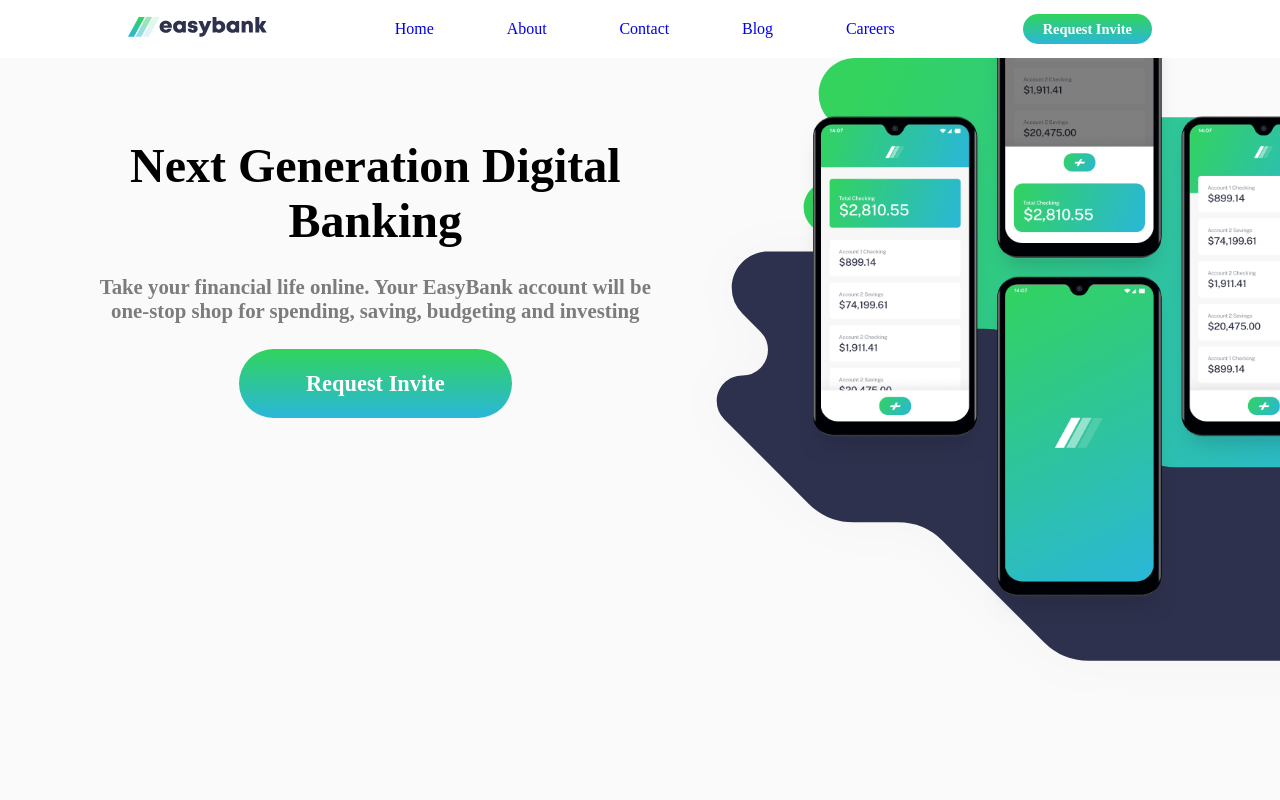
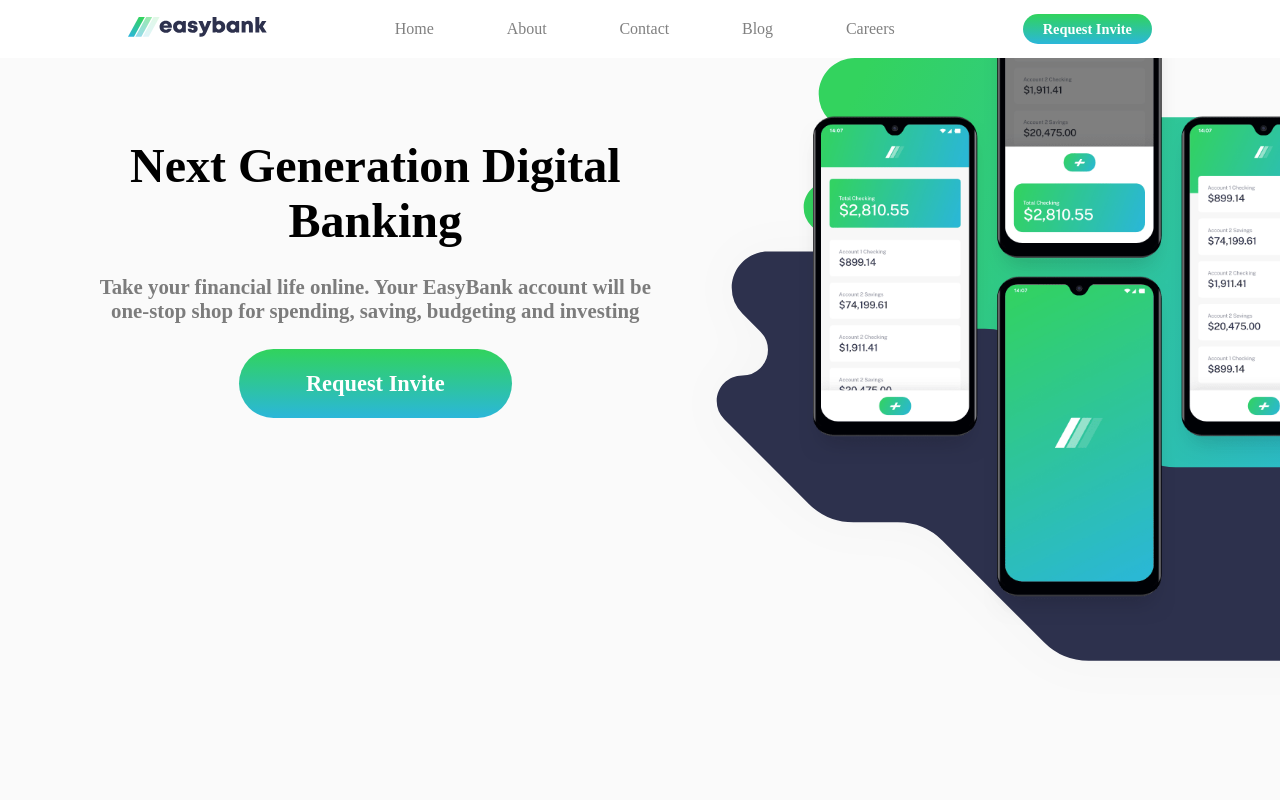
Before and after one commit to Hadeeny/easybank-landing-page, a plain HTML site: page index.html in a window 1280 px wide. Shown: the top 800 px of the page. Drawn offline with Linux system fonts and the light colour scheme.

Commit message:
nav links color

```diff
--- a/style.css
+++ b/style.css
@@ -206,6 +206,10 @@
     justify-content: space-between;
   }
 
+  .navs a {
+    color: gray;
+  }
+
   li {
     padding: 20px 0;
   }
```
